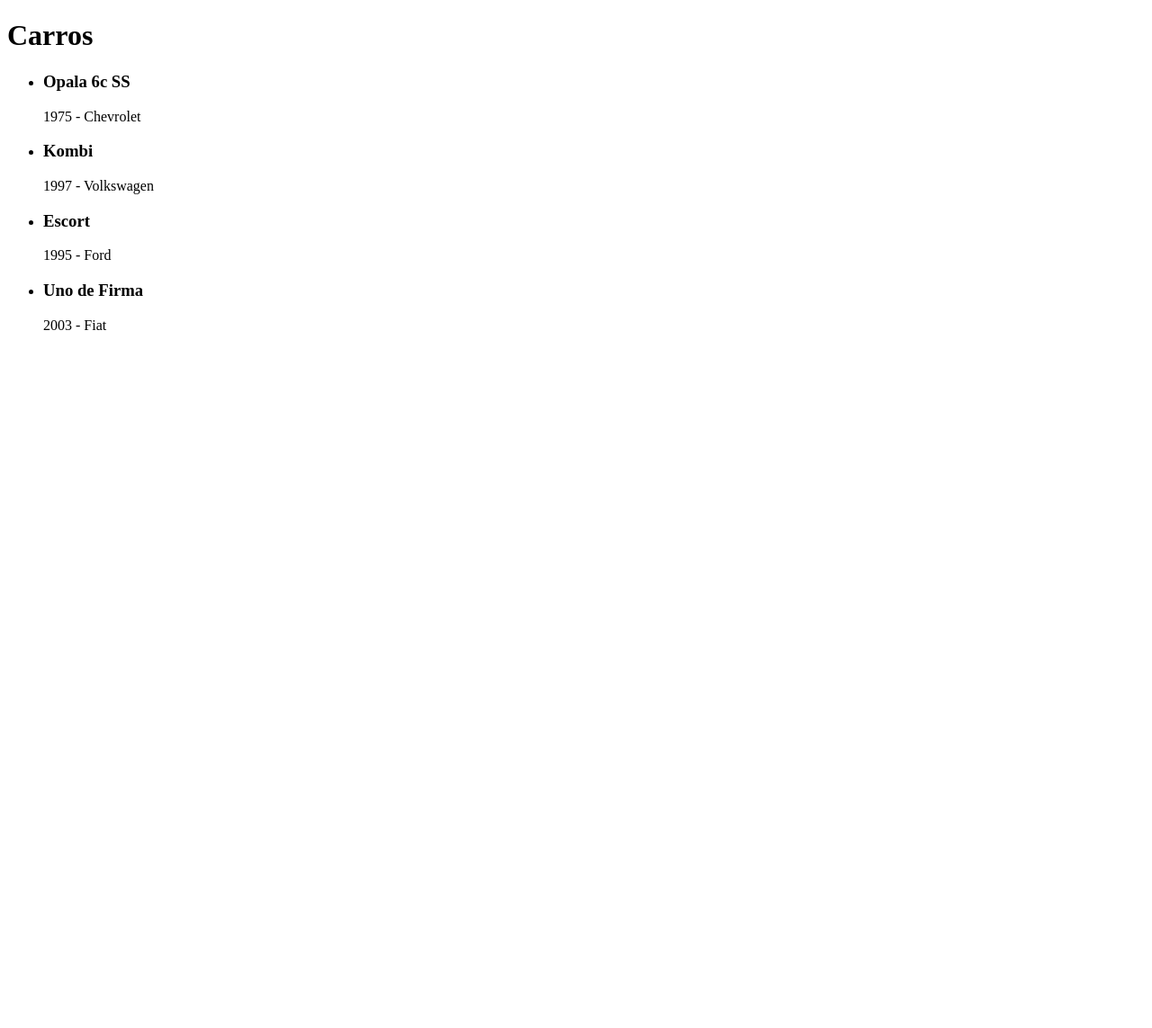
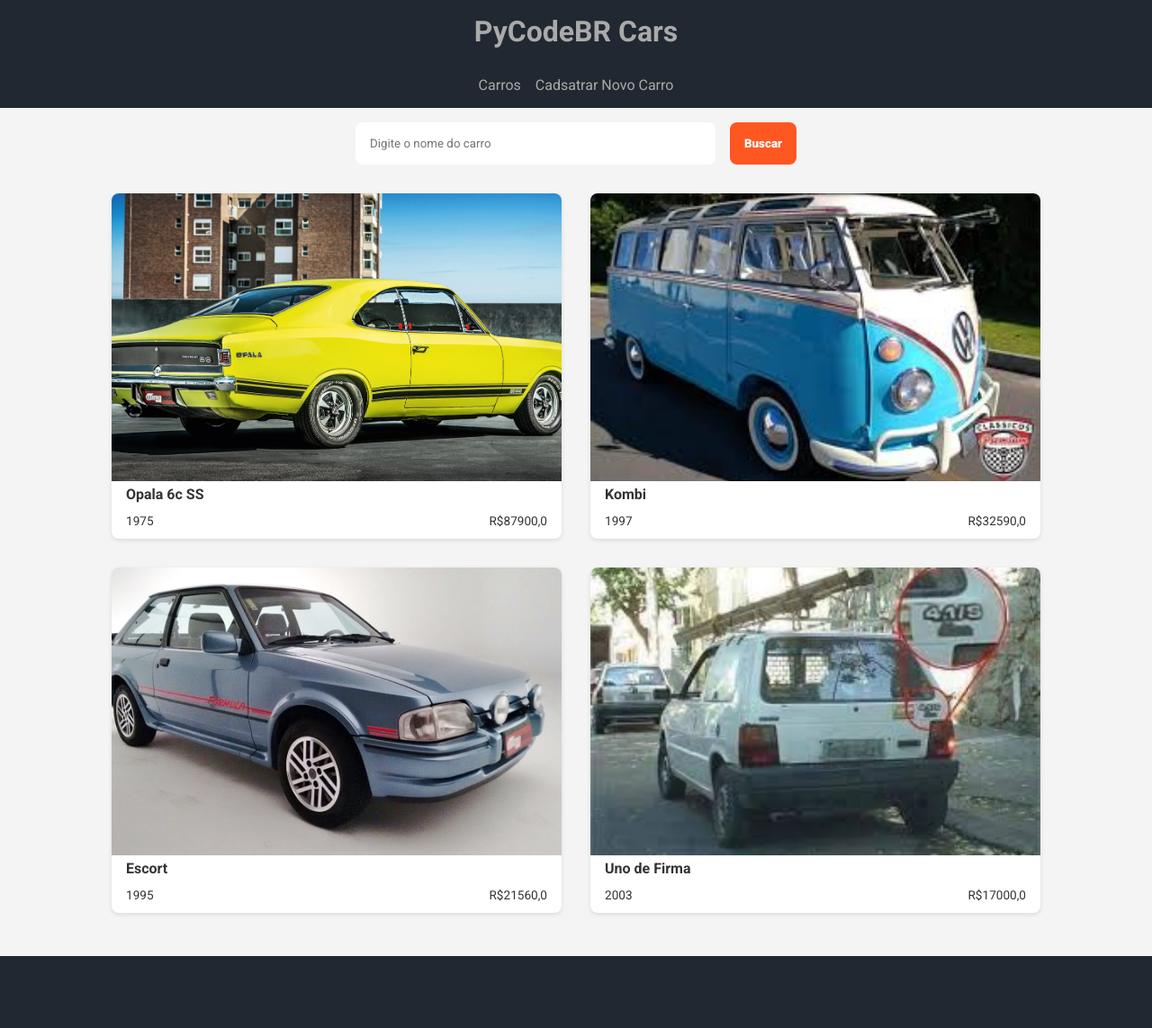
Before and after one commit to maiconDeSouza/django_master, a Django app: page / in a window 1280 px wide. Shown: the whole page at 90% size. Before the commit the page ends 367 px from the top, so only its background shows below. Run offline with Django 5.2, Linux system fonts and the light colour scheme; data comes from the database, SQL or seed files in the repository.

Commit message:
templates

```diff
--- /dev/null
+++ b/06_cars/cars/static/css/style.css
@@ -0,0 +1,173 @@
+/*
+********** Configurações **********
+*/
+:root {
+    /* Fundo do body */
+    --body-bg-color: #f4f4f4;
+
+    /* Header e Footer */
+    --header-bg-color: #222831;
+    --footer-bg-color: #222831;
+
+    /* Texto */
+    --text-color-primary: #333333;
+    --text-color-secondary: #aaaaaa;
+
+    /* Cards dos Carros */
+    --card-bg-color: #ffffff;
+    --card-text-color: #333333;
+    --card-border-color: #dddddd;
+    --card-shadow-color: rgba(0, 0, 0, 0.1);
+
+    /* Botões de ação */
+    --button-bg-color: #ff5722;
+    --button-text-color: #ffffff;
+    --button-hover-bg-color: #e64a19;
+}
+
+/* Reset básico */
+* {
+    padding: 0;
+    margin: 0;
+    box-sizing: border-box;
+    text-decoration: none;
+    list-style: none;
+    font-family: "Roboto", serif;
+}
+
+body {
+    height: 100vh;
+    display: grid;
+    grid-template-rows: 7.5rem 1fr 5rem;
+    background-color: var(--body-bg-color);
+    color: var(--text-color-primary);
+}
+
+header {
+    background-color: var(--header-bg-color);
+    color: var(--text-color-secondary);
+    display: grid;
+    place-items: center;
+}
+
+footer {
+    background-color: var(--footer-bg-color);
+    color: var(--text-color-secondary);
+}
+
+/*
+********** Main **********
+*/
+header nav ul {
+    display: flex;
+    gap: 1rem;
+}
+
+header nav ul li a {
+    display: block;
+    color: var(--text-color-secondary);
+}
+
+header nav ul li a:hover {
+    color: var(--button-text-color);
+}
+
+
+
+/*
+********** Main **********
+*/
+main .container {
+    width: 90%;
+    max-width: 70.5rem;
+    height: 100%;
+    margin: 0 auto;
+    padding: 1rem;
+}
+
+/* Barra de busca */
+main .container form {
+    display: flex;
+    justify-content: center;
+    gap: 1rem;
+}
+
+main .container form input {
+    width: 25rem;
+    padding: 1rem;
+    border: none;
+    border-radius: 8px;
+}
+
+main .container form button {
+    padding: 1rem;
+    border: none;
+    border-radius: 8px;
+    background-color: var(--button-bg-color);
+    color: var(--button-text-color);
+    font-weight: 900;
+    cursor: pointer;
+    transition: all .3s;
+}
+
+main .container form button:hover {
+    background-color: var(--button-hover-bg-color);
+}
+
+/* Grid dos cards */
+main .container ul {
+    display: grid;
+    margin: 2rem;
+    grid-template-columns: repeat(auto-fit, minmax(25rem, 1fr));
+    gap: 2rem;
+}
+
+/* Cards */
+main .container ul li {
+    background-color: var(--card-bg-color);
+    color: var(--card-text-color);
+    box-shadow: 0 2px 5px var(--card-shadow-color);
+    border-radius: 8px;
+    overflow: hidden;
+    transition: transform 0.3s ease;
+    cursor: pointer;
+}
+
+main .container ul li:hover {
+    transform: scale(1.02);
+}
+
+/* Imagem */
+main .container ul li div:nth-of-type(1) {
+    height: 20rem;
+    overflow: hidden;
+}
+
+main .container ul li div:nth-of-type(1) img {
+    width: 100%;
+    height: 100%;
+    object-fit: cover;
+}
+
+/* Informações do carro */
+main .container ul li div:nth-of-type(2) {
+    height: 4rem;
+    padding: 0.3rem 1rem;
+    font-size: 0.9rem;
+    display: flex;
+    flex-direction: column;
+    justify-content: center;
+    gap: 0.3rem;
+}
+
+main .container ul li div:nth-of-type(2) h2 {
+    font-size: 1rem;
+    font-weight: bold;
+}
+
+main .container ul li div:nth-of-type(2) div {
+    display: flex;
+    justify-content: space-between;
+    align-items: center;
+    font-size: 0.85rem;
+}
--- a/06_cars/cars/templates/index.html
+++ b/06_cars/cars/templates/index.html
@@ -1,19 +1,26 @@
-<!DOCTYPE html>
-<html lang="pt-BR">
-<head>
-    <meta charset="UTF-8">
-    <meta name="viewport" content="width=device-width, initial-scale=1.0">
-    <title>Carros</title>
-</head>
-<body>
-    <h1>Carros</h1>
+{% extends "base.html" %}
+{% block title %}PyCodeBR Cars{% endblock title %}
+{% block content %}
+<div class="container">
+    <form action="" method="get">
+        <input type="text" placeholder="Digite o nome do carro">
+        <button type="submit">Buscar</button>
+    </form>
     <ul>
-        {% for car in cars %}
+        {% for car in cars  %}
             <li>
-                <h3>{{car.model}}</h3>
-                <p>{{car.factory_year}} - {{car.brand}}</p>
+                <div>
+                    <img src="{{car.photo.url}}" alt="{{car.model}}">
+                </div>
+                <div>
+                    <h2>{{car.model}}</h2>
+                    <div>
+                        <span>{{car.factory_year}}</span>
+                        <span>R${{car.value}}</span>
+                    </div>
+                </div>
             </li>
         {% endfor %}
     </ul>
-</body>
-</html>
+</div>
+{% endblock content %}
--- /dev/null
+++ b/06_cars/setup/templates/base.html
@@ -0,0 +1,33 @@
+{% load static %}
+<!DOCTYPE html>
+<html lang="pt-BR">
+<head>
+    <meta charset="UTF-8">
+    <meta name="viewport" content="width=device-width, initial-scale=1.0">
+    <link rel="preconnect" href="https://fonts.googleapis.com">
+    <link rel="preconnect" href="https://fonts.gstatic.com" crossorigin>
+    <link href="https://fonts.googleapis.com/css2?family=Roboto:ital,wght@0,100..900;1,100..900&display=swap" rel="stylesheet">
+    <link rel="stylesheet" href="{% static 'css/style.css' %}">
+    <title>PyCodeBR Cars</title>
+</head>
+<body>
+    <header>
+        <h1>{% block title %}{% endblock title %}</h1>
+        <nav>
+            <ul>
+                <li>
+                    <a href="{% url "car_list" %}">Carros</a>
+                </li>
+                <li>
+                    <a href="#">Cadsatrar Novo Carro</a>
+                </li>
+            </ul>
+        </nav>
+    </header>
+    <main>
+        {% block content %}
+        {% endblock content %}
+    </main>
+    <footer></footer>
+</body>
+</html>
--- a/06_cars/setup/urls.py
+++ b/06_cars/setup/urls.py
@@ -7,5 +7,5 @@
 
 urlpatterns = [
     path('admin/', admin.site.urls),
-    path('', views.cars_view)
+    path('', views.cars_view, name='car_list')
 ] + static(settings.MEDIA_URL, document_root=settings.MEDIA_ROOT)
```
Also changed, not shown: 06_cars/setup/settings.py (+13 -1 lines).
